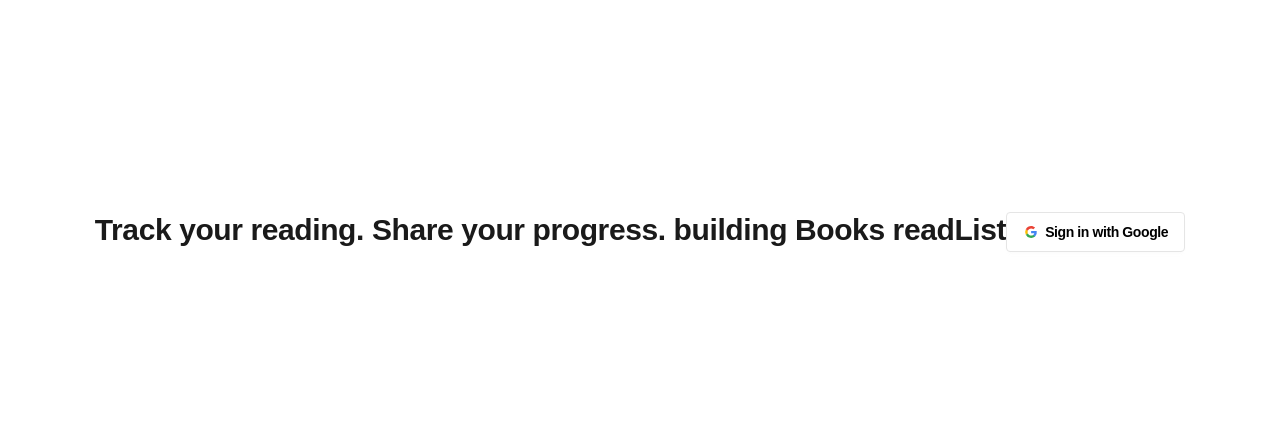
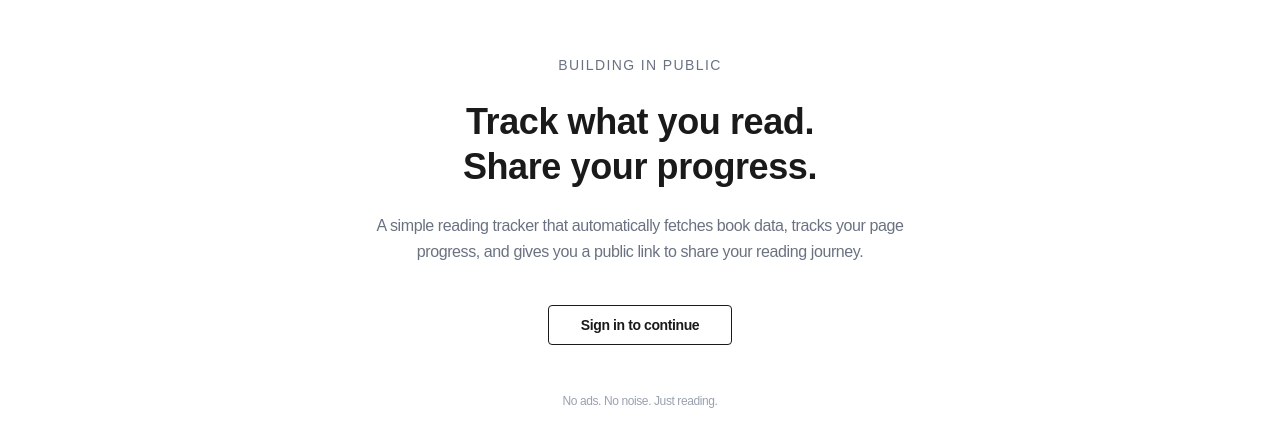
Before and after one commit to rahscripts/books-calculator, a Next.js app: page / in a window 1280 px wide. Shown: the part 168-612 px from the top of the page. Built offline with nearby package versions, Linux system fonts and the light colour scheme; no server answers; a web font is replaced by a local one.

Commit message:
landing page

```diff
--- a/app/page.tsx
+++ b/app/page.tsx
@@ -1,6 +1,6 @@
 import { auth } from "@/auth";
 import { redirect } from "next/navigation";
-import LoginButton from "./components/LoginButton";
+import Link from "next/link";
 
 export default async function Home() {
   const session = await auth();
@@ -8,13 +8,44 @@ export default async function Home() {
   if (session) {
     redirect("/dashboard");
   }
+
   return (
-    <main className="min-h-screen flex items-center justify-center">
-      <h1 className="text-3xl font-bold">
-        Track your reading. Share your progress.
-        building Books readList
-        <LoginButton />
-      </h1>
+    <main className="min-h-screen flex items-center justify-center px-6">
+      <div className="max-w-xl w-full text-center space-y-6">
+
+        {/* Tagline */}
+        <p className="text-sm uppercase tracking-widest text-gray-500">
+          Building in public
+        </p>
+
+        {/* Headline */}
+        <h1 className="text-4xl font-semibold leading-tight">
+          Track what you read. <br />
+          Share your progress.
+        </h1>
+
+        {/* Description */}
+        <p className="text-gray-500 text-base leading-relaxed">
+          A simple reading tracker that automatically fetches book data,
+          tracks your page progress, and gives you a public link
+          to share your reading journey.
+        </p>
+
+        {/* CTA */}
+        <div className="pt-4">
+          <Link href="/login">
+            <button className="btn btn-outline px-8">
+              Sign in to continue
+            </button>
+          </Link>
+        </div>
+
+        {/* Footer note */}
+        <p className="text-xs text-gray-400 pt-6">
+          No ads. No noise. Just reading.
+        </p>
+
+      </div>
     </main>
   );
 }
```
